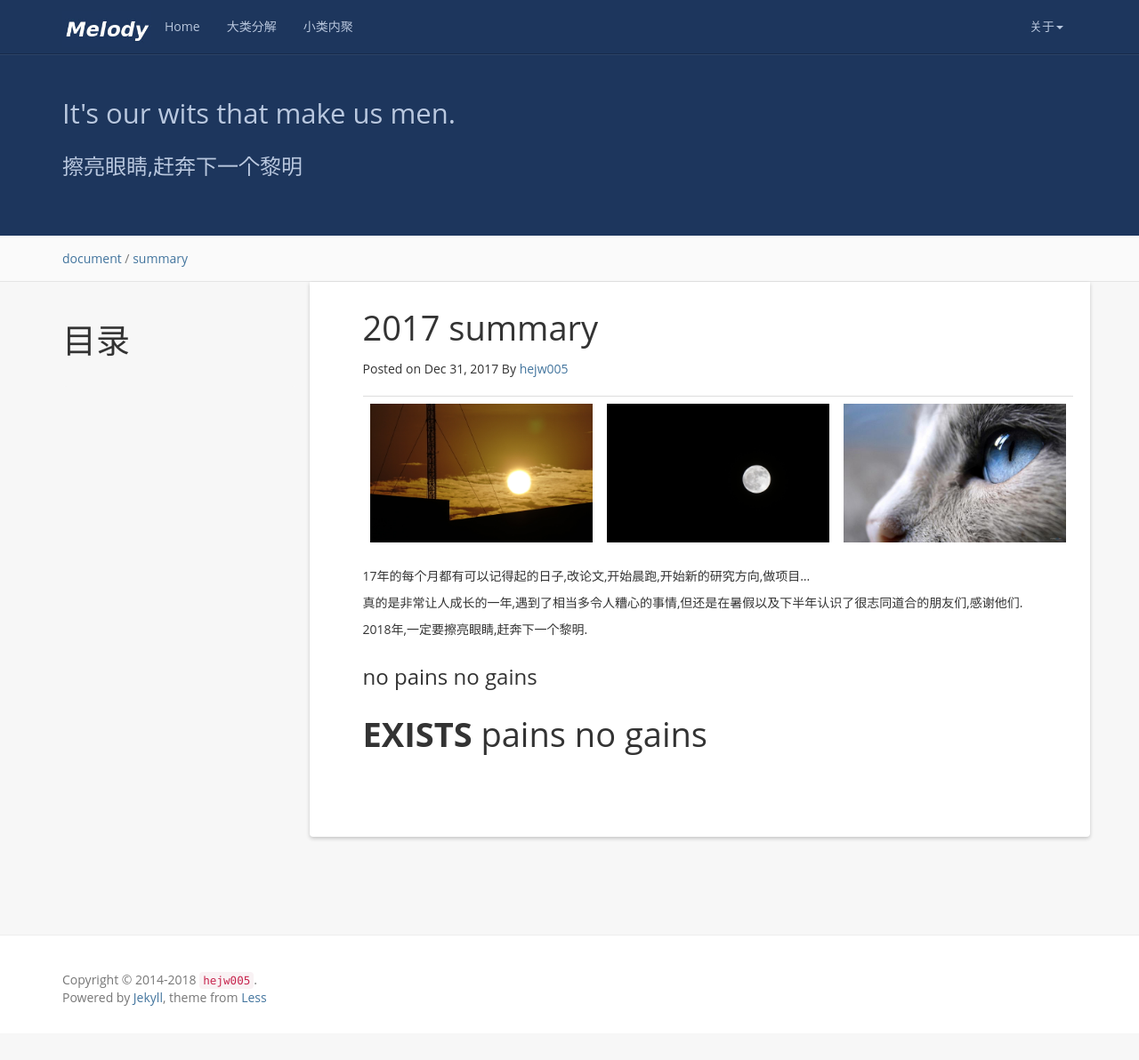
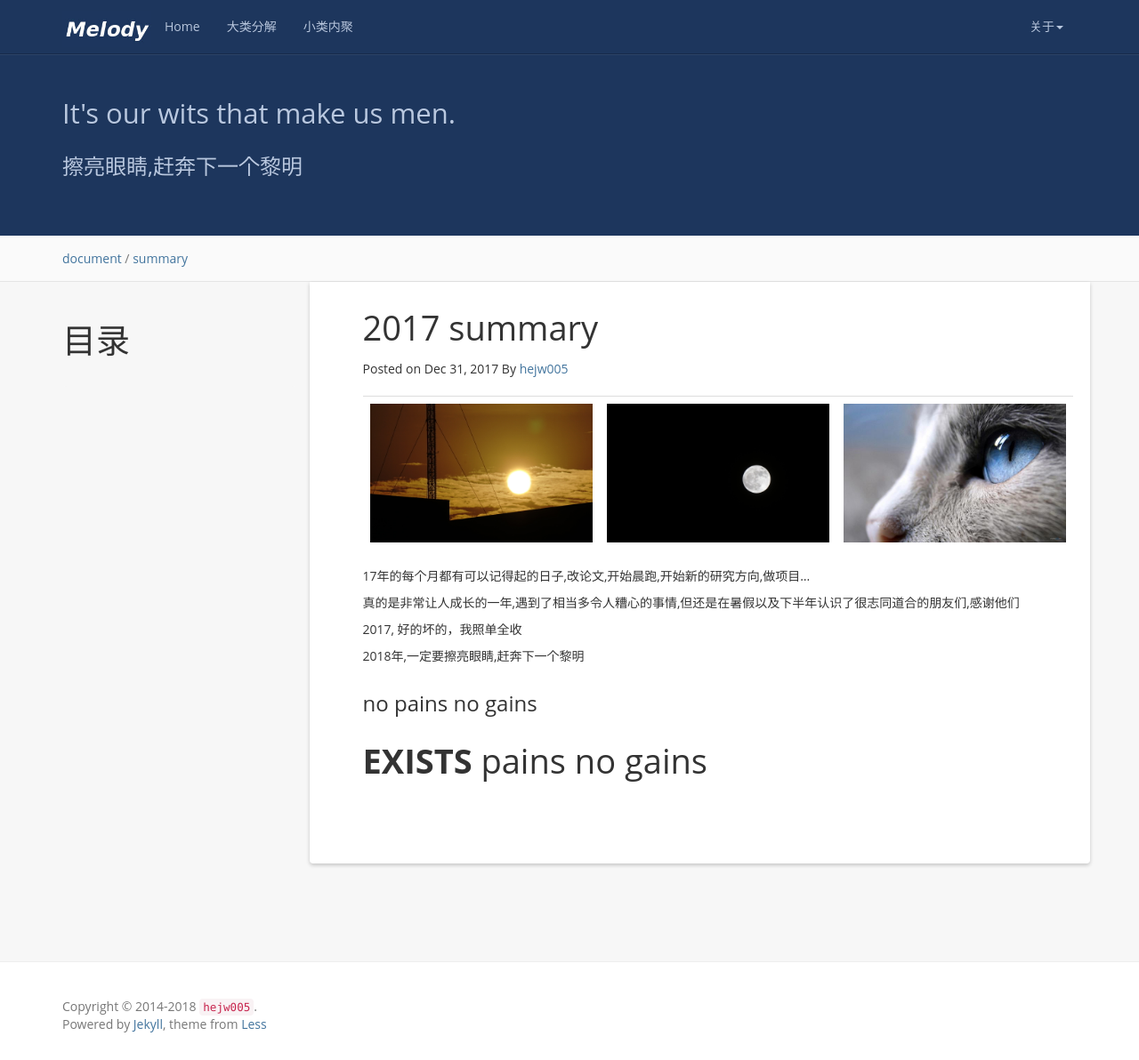
Before and after one commit to h005/h005.github.io, a Jekyll site: the page built from _posts/2017-12-31-2017 summary.md, in a window 1280 px wide and 1192 px high. Shown: the whole window at 89% size. Built offline with Jekyll 4.4.1, drawn with Linux system fonts in a browser that asks for light colours; nearby versions of some CDN libraries; comment, search, counter and statistics services are not loaded.

Commit message:
modify the summary of 2017

```diff
--- a/_posts/2017-12-31-2017 summary.md
+++ b/_posts/2017-12-31-2017 summary.md
@@ -24,9 +24,11 @@ img: 1830213237.jpg
 
 17年的每个月都有可以记得起的日子,改论文,开始晨跑,开始新的研究方向,做项目...
 
-真的是非常让人成长的一年,遇到了相当多令人糟心的事情,但还是在暑假以及下半年认识了很志同道合的朋友们,感谢他们.
+真的是非常让人成长的一年,遇到了相当多令人糟心的事情,但还是在暑假以及下半年认识了很志同道合的朋友们,感谢他们
 
-2018年,一定要擦亮眼睛,赶奔下一个黎明.
+2017, 好的坏的，我照单全收
+
+2018年,一定要擦亮眼睛,赶奔下一个黎明
 
 ### no pains no gains
 
```
